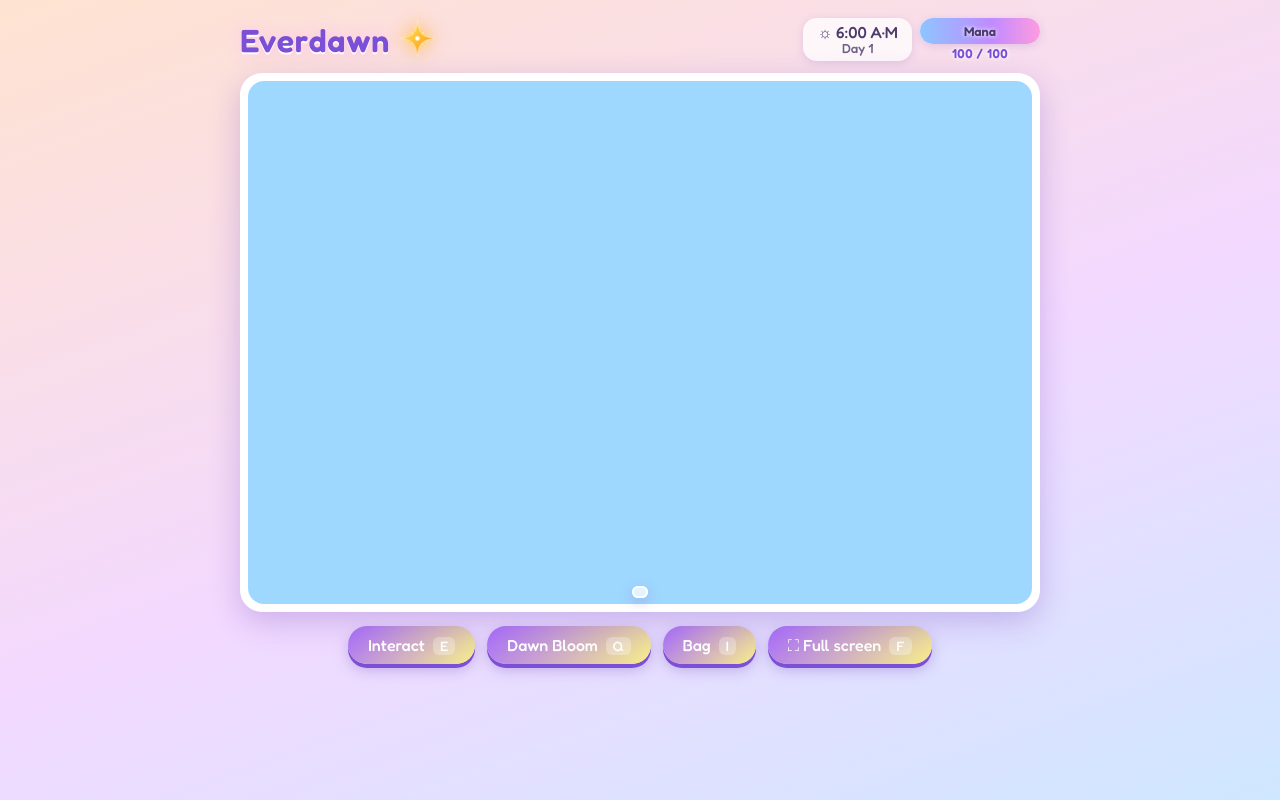
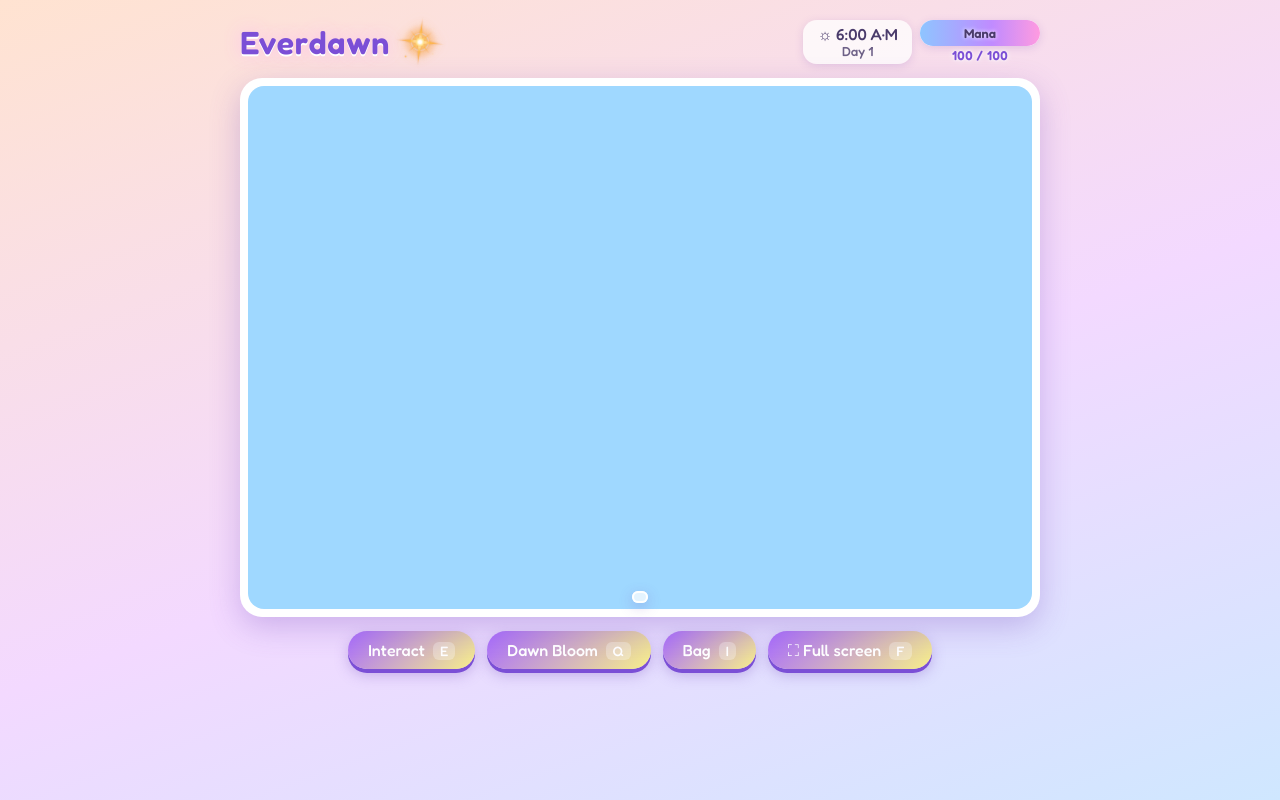
Before and after one commit to 8rkggbb6zw-oss/-, a plain HTML site: page restart/index.html in a window 1280 px wide. Drawn offline with nearby package versions, Linux system fonts and the light colour scheme; files whose address does not match are found by name.

Commit message:
Restart: a detailed, realistic twinkling star by the name
Co-Authored-By: Claude Opus 5.5 <noreply@anthropic.com>
Claude-Session: https://claude.ai/code/session_019kWsJri1ykfaVrCNDqzpti

```diff
--- a/restart/index.html
+++ b/restart/index.html
@@ -9,15 +9,38 @@
   <body>
     <main class="shell">
       <header class="topbar">
-        <h1>Everdawn <svg class="spark" viewBox="0 0 100 100" aria-hidden="true">
+        <h1>Everdawn <svg class="spark" viewBox="0 0 120 120" aria-hidden="true">
           <defs>
-            <radialGradient id="sparkGlow"><stop offset="0" stop-color="#fff6c8" stop-opacity=".9"/><stop offset="1" stop-color="#ffb64d" stop-opacity="0"/></radialGradient>
-            <linearGradient id="sparkFill" x1="0" y1="0" x2="1" y2="1"><stop offset="0" stop-color="#fff3b0"/><stop offset=".45" stop-color="#ffc233"/><stop offset="1" stop-color="#ff8a1f"/></linearGradient>
+            <radialGradient id="stHalo"><stop offset="0" stop-color="#fff4c2" stop-opacity=".95"/><stop offset=".25" stop-color="#ffd36b" stop-opacity=".55"/><stop offset=".6" stop-color="#ff9e45" stop-opacity=".16"/><stop offset="1" stop-color="#ff7a3c" stop-opacity="0"/></radialGradient>
+            <radialGradient id="stCore"><stop offset="0" stop-color="#ffffff"/><stop offset=".35" stop-color="#fffbe8"/><stop offset=".7" stop-color="#ffe08a"/><stop offset="1" stop-color="#ffb54a" stop-opacity="0"/></radialGradient>
+            <linearGradient id="stRayV" x1="0" y1="0" x2="0" y2="1"><stop offset="0" stop-color="#ff8c2a" stop-opacity="0"/><stop offset=".3" stop-color="#ffb93d" stop-opacity=".95"/><stop offset=".5" stop-color="#ffffff"/><stop offset=".7" stop-color="#ffb93d" stop-opacity=".95"/><stop offset="1" stop-color="#ff8c2a" stop-opacity="0"/></linearGradient>
+            <linearGradient id="stRayH" x1="0" y1="0" x2="1" y2="0"><stop offset="0" stop-color="#ff8c2a" stop-opacity="0"/><stop offset=".3" stop-color="#ffb93d" stop-opacity=".95"/><stop offset=".5" stop-color="#ffffff"/><stop offset=".7" stop-color="#ffb93d" stop-opacity=".95"/><stop offset="1" stop-color="#ff8c2a" stop-opacity="0"/></linearGradient>
+            <radialGradient id="stRing"><stop offset=".78" stop-color="#ffffff" stop-opacity="0"/><stop offset=".86" stop-color="#bfe6ff" stop-opacity=".35"/><stop offset=".92" stop-color="#ffd0f0" stop-opacity=".3"/><stop offset="1" stop-color="#ffffff" stop-opacity="0"/></radialGradient>
+            <filter id="stBlur" x="-50%" y="-50%" width="200%" height="200%"><feGaussianBlur stdDeviation="2.2"/></filter>
           </defs>
-          <circle cx="50" cy="50" r="30" fill="url(#sparkGlow)"/>
-          <path d="M50 22 L54 46 L78 50 L54 54 L50 78 L46 54 L22 50 L46 46 Z" transform="rotate(45 50 50)" fill="#fff1b8" opacity=".85"/>
-          <path d="M50 2 C53 36 64 47 98 50 C64 53 53 64 50 98 C47 64 36 53 2 50 C36 47 47 36 50 2 Z" fill="url(#sparkFill)" stroke="#fff8dc" stroke-width="1"/>
-          <circle cx="50" cy="50" r="6" fill="#fff"/>
+          <circle cx="60" cy="60" r="44" fill="url(#stHalo)" filter="url(#stBlur)"/>
+          <circle cx="60" cy="60" r="24" fill="url(#stRing)"/>
+          <g class="spark-rays">
+            <path d="M60 1 L63.6 60 L60 119 L56.4 60 Z" fill="url(#stRayV)"/>
+            <path d="M1 60 L60 56.4 L119 60 L60 63.6 Z" fill="url(#stRayH)"/>
+            <g transform="rotate(45 60 60)" opacity=".75">
+              <path d="M60 20 L62.4 60 L60 100 L57.6 60 Z" fill="url(#stRayV)"/>
+              <path d="M20 60 L60 57.6 L100 60 L60 62.4 Z" fill="url(#stRayH)"/>
+            </g>
+            <g transform="rotate(22.5 60 60)" opacity=".35">
+              <path d="M60 34 L60.7 60 L60 86 L59.3 60 Z" fill="url(#stRayV)"/>
+              <path d="M34 60 L60 59.3 L86 60 L60 60.7 Z" fill="url(#stRayH)"/>
+            </g>
+            <g transform="rotate(-22.5 60 60)" opacity=".35">
+              <path d="M60 34 L60.7 60 L60 86 L59.3 60 Z" fill="url(#stRayV)"/>
+              <path d="M34 60 L60 59.3 L86 60 L60 60.7 Z" fill="url(#stRayH)"/>
+            </g>
+          </g>
+          <circle cx="60" cy="60" r="13" fill="url(#stCore)"/>
+          <circle cx="60" cy="60" r="4.2" fill="#ffffff"/>
+          <path class="spark-mote m1" d="M95 22 L96 26 L100 27 L96 28 L95 32 L94 28 L90 27 L94 26 Z" fill="#ffc95a"/>
+          <path class="spark-mote m2" d="M24 92 L24.8 95.2 L28 96 L24.8 96.8 L24 100 L23.2 96.8 L20 96 L23.2 95.2 Z" fill="#ffb84a"/>
+          <circle class="spark-mote m3" cx="92" cy="90" r="1.8" fill="#ffd27a"/>
         </svg></h1>
         <div class="stats">
           <div class="stat"><span id="clock">&#x263C; 6:00 A&middot;M</span><span id="day">Day 1</span></div>
--- a/restart/style.css
+++ b/restart/style.css
@@ -33,8 +33,13 @@ h1 {
   text-shadow: 0 2px 0 #fff, 0 0 18px rgba(255, 190, 240, 0.9);
 }
 
-.spark { width: 1.15em; height: 1.15em; vertical-align: -0.16em; overflow: visible; filter: drop-shadow(0 0 3px #ffe08a) drop-shadow(0 0 9px rgba(255, 170, 70, 0.85)); animation: twinkle 2.6s ease-in-out infinite; }
-@keyframes twinkle { 50% { transform: scale(1.18) rotate(12deg); filter: drop-shadow(0 0 5px #fff3c4) drop-shadow(0 0 14px rgba(255, 180, 80, 1)); } }
+.spark { width: 1.5em; height: 1.5em; vertical-align: -0.38em; margin-left: -0.1em; overflow: visible; filter: drop-shadow(0 0 1px rgba(214, 120, 30, 0.55)) drop-shadow(0 0 6px rgba(255, 190, 90, 0.75)); }
+.spark-rays { transform-box: view-box; transform-origin: 60px 60px; animation: starRays 3.2s ease-in-out infinite; }
+.spark-mote { transform-box: fill-box; transform-origin: center; animation: starMote 2.4s ease-in-out infinite; }
+.spark-mote.m2 { animation-delay: -0.8s; }
+.spark-mote.m3 { animation-delay: -1.6s; }
+@keyframes starRays { 0%, 100% { transform: scale(0.92) rotate(0deg); opacity: 0.9; } 50% { transform: scale(1.08) rotate(6deg); opacity: 1; } }
+@keyframes starMote { 0%, 100% { transform: scale(0.3); opacity: 0.2; } 50% { transform: scale(1); opacity: 1; } }
 
 .stats { display: flex; align-items: center; flex-wrap: nowrap; gap: 8px; }
 
```
